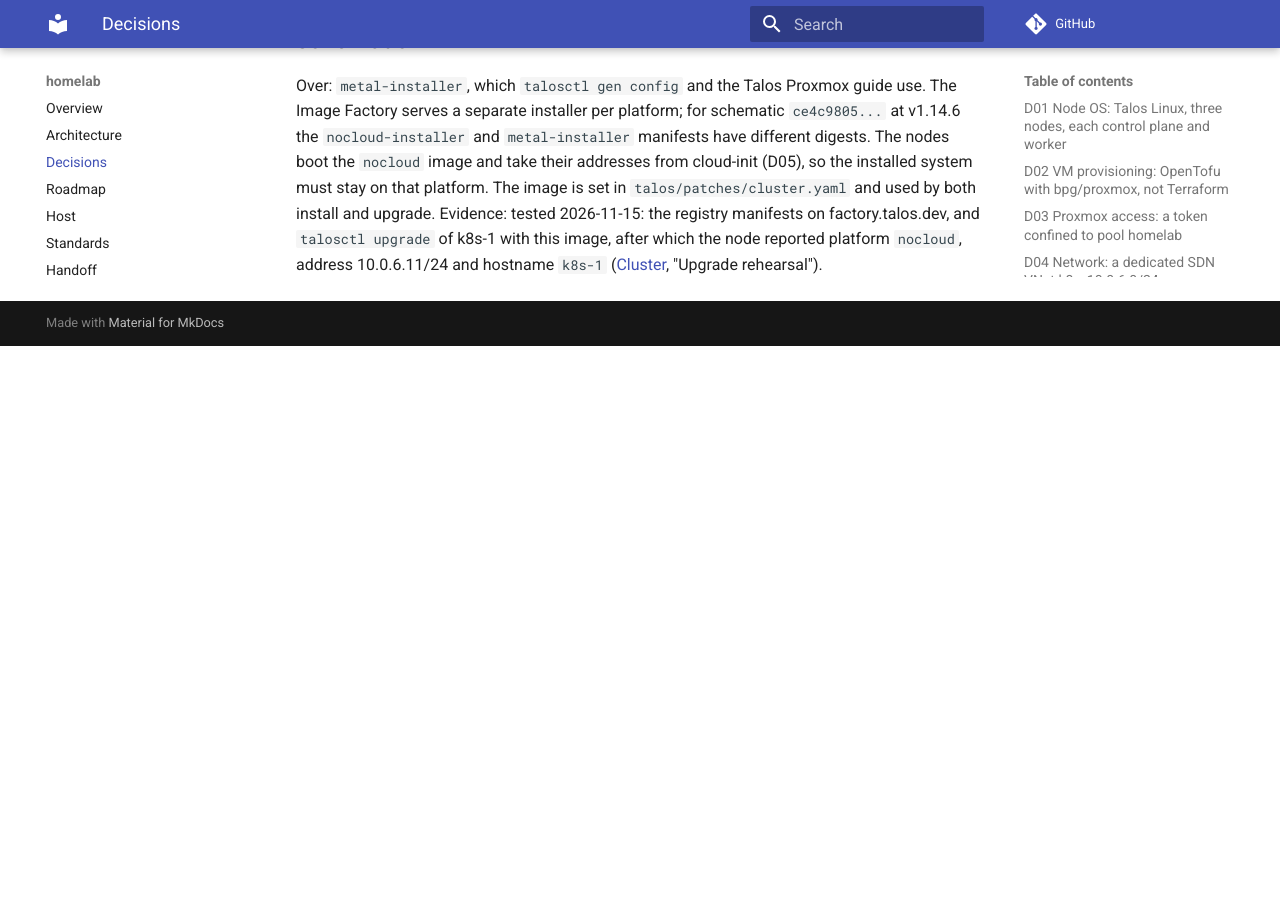
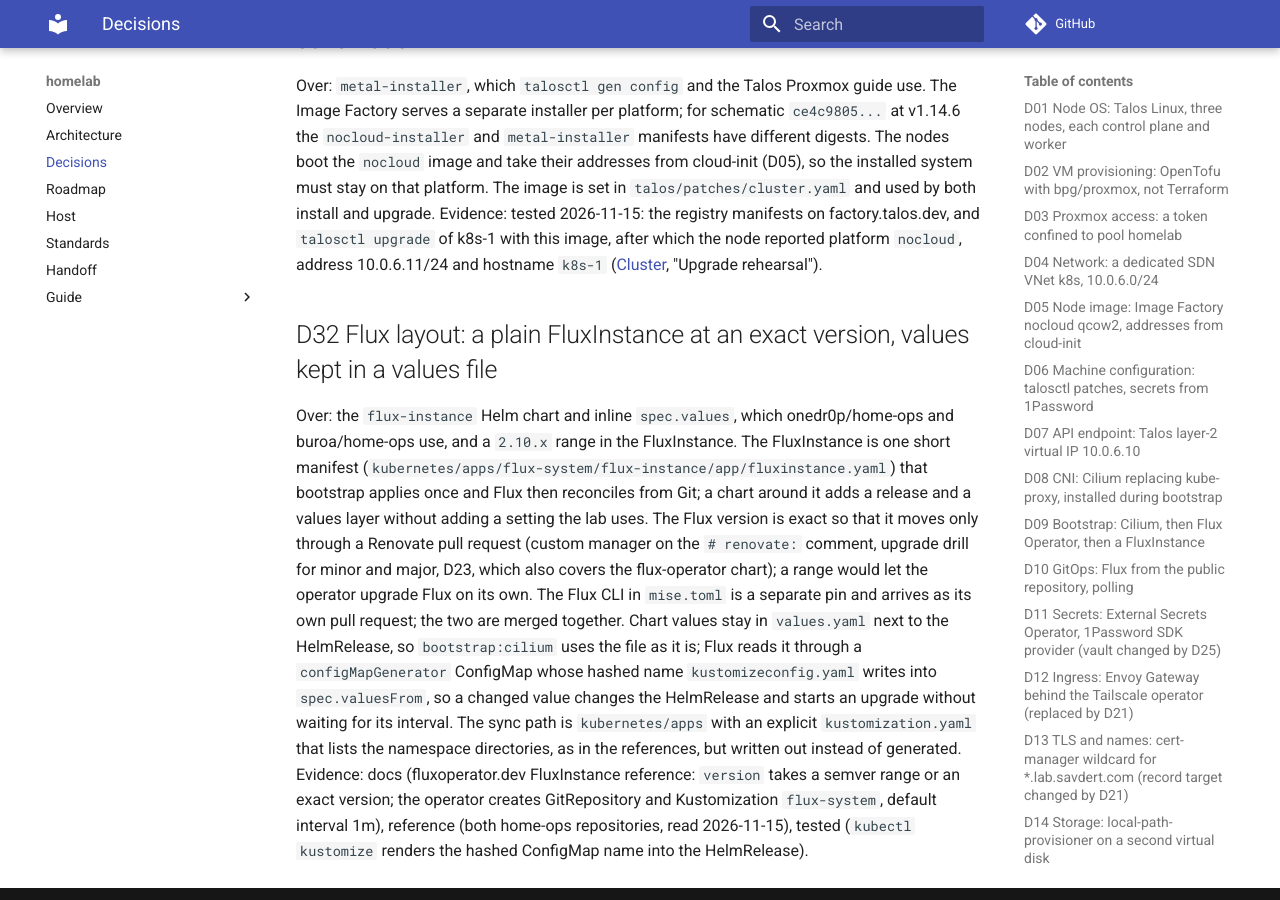
Before and after one commit to msavdert/homelab, an MkDocs documentation site: the page built from docs/decisions.md, in a window 1280 px wide and 900 px high, scrolled down 8723 px. Built offline with MkDocs 1.6.1 and Material for MkDocs 9.7.7, drawn with Linux system fonts in a browser that asks for light colours; comment, search, counter and statistics services are not loaded; before the commit the page ends 9069 px from its top, so only the background shows below that.

Commit message:
feat(flux): reconcile the cluster from kubernetes/apps with Flux Operator (#13)
## Summary

Phase 3 build step (roadmap, phase 3). Adds the Flux tree under
`kubernetes/apps/`:

- `flux-system/flux-instance`: a FluxInstance (Flux 2.10.0, exact) that
syncs `kubernetes/apps` from `main` of this public repository, polling
every minute (D10).
- `flux-system/flux-operator`: the flux-operator chart 0.62.1 as a
HelmRelease, so Flux manages its own operator.
- `kube-system/cilium`: the existing OCIRepository plus a HelmRelease;
values stay in `values.yaml` and reach Flux through a hashed ConfigMap
(D32).
- `mise run bootstrap:flux`: installs flux-operator with Helm from the
same files, applies the FluxInstance, waits for the first sync.
- The HelmReleases and the FluxInstance carry
`kustomize.toolkit.fluxcd.io/prune: disabled`, so removing an entry
never uninstalls Cilium or Flux.
- Renovate: a custom manager for the Flux version in the FluxInstance;
Flux minor and major updates are labelled `upgrade-drill`.
- D32 records the choices; standards and handoff updated.

Merging changes nothing in the cluster: Flux is not installed yet. After
the merge the architect runs `mise run bootstrap:flux` and proves that
Flux adopts the Cilium release without restarting its pods.

## How verified

- `kubectl kustomize` renders every directory; the hashed ConfigMap name
lands in the Cilium HelmRelease `valuesFrom`.
- `helm template` of flux-operator 0.62.1: FluxInstance CRD
`fluxcd.controlplane.io/v1`, required fields present.
- `renovate-config-validator --strict` (44.239.1) passes; the new regex
matches `fluxcd/flux2` 2.10.0 in `fluxinstance.yaml`.
- Live Cilium release (read-only): `helm get values` equals
`values.yaml`; the daemonset configmap checksum equals the offline
render of these files, so adoption should be a no-op upgrade.
- Audit: risky tier, internal auditor and agy gemini-4-hydrogen-high,
two rounds, both pass.

## Checklist

- [x] `mise run check` passes
- [x] Documents describe what exists after this change
- [x] A decision record was added if a decision changed
- [x] No secret value in files, output or this description

🤖 Generated with [Claude Code](https://claude.com/claude-code)

https://claude.ai/code/session_01FLhVtHGgNHt6bjBsu1cPRW

Co-authored-by: msavdert <msavdert@users.noreply.github.com>
Co-authored-by: Claude Opus 5.5 <noreply@anthropic.com>

```diff
--- a/docs/decisions.md
+++ b/docs/decisions.md
@@ -350,3 +350,30 @@ Evidence: tested 2026-11-15: the registry manifests on factory.talos.dev,
 and `talosctl upgrade` of k8s-1 with this image, after which the node
 reported platform `nocloud`, address 10.0.6.11/24 and hostname `k8s-1`
 ([Cluster](guide/02-cluster.md), "Upgrade rehearsal").
+
+## D32 Flux layout: a plain FluxInstance at an exact version, values kept in a values file
+
+Over: the `flux-instance` Helm chart and inline `spec.values`, which
+onedr0p/home-ops and buroa/home-ops use, and a `2.10.x` range in the
+FluxInstance. The FluxInstance is one short manifest
+(`kubernetes/apps/flux-system/flux-instance/app/fluxinstance.yaml`) that
+bootstrap applies once and Flux then reconciles from Git; a chart around it
+adds a release and a values layer without adding a setting the lab uses.
+The Flux version is exact so that it moves only through a Renovate pull
+request (custom manager on the `# renovate:` comment, upgrade drill for
+minor and major, D23, which also covers the flux-operator chart); a range
+would let the operator upgrade Flux on its own. The Flux CLI in `mise.toml`
+is a separate pin and arrives as its own pull request; the two are merged
+together. Chart values stay in `values.yaml` next to the HelmRelease, so
+`bootstrap:cilium` uses the file as it is; Flux reads it through a
+`configMapGenerator` ConfigMap whose hashed name `kustomizeconfig.yaml`
+writes into `spec.valuesFrom`, so a changed value changes the HelmRelease
+and starts an upgrade without waiting for its interval. The sync path is
+`kubernetes/apps` with an explicit `kustomization.yaml` that lists the
+namespace directories, as in the references, but written out instead of
+generated. Evidence: docs (fluxoperator.dev FluxInstance reference:
+`version` takes a semver range or an exact version; the operator creates
+GitRepository and Kustomization `flux-system`, default interval 1m),
+reference (both home-ops repositories, read 2026-11-15), tested
+(`kubectl kustomize` renders the hashed ConfigMap name into the
+HelmRelease).
--- a/docs/handoff.md
+++ b/docs/handoff.md
@@ -34,8 +34,8 @@ Last updated: 2026-11-15, when phase 2 closed.
   with `mise run bootstrap:cilium` from
   `kubernetes/apps/kube-system/cilium/app/`. How, and the gate output:
   [Cluster](guide/02-cluster.md).
-- **Phase 3 (Flux): open.** Nothing built. Renovate's `flux` manager
-  already reads `kubernetes/` (added in phase 2 for the Cilium chart).
+- **Phase 3 (Flux): open.** The Flux tree under `kubernetes/apps/` and
+  `mise run bootstrap:flux` are written (D32); Flux is not installed yet.
 - Checked and working on 2026-11-15: the Proxmox token (four permission
   paths), the Cloudflare token (zone `savdert.com` only, DNS write), the
   bucket `homelab` (upload, conditional write, delete), write access to
@@ -92,11 +92,11 @@ raw API calls, not with OpenTofu.
 ## Not verified
 
 - Everything marked "Prove here" in the roadmap from phase 3 on.
-- Whether Renovate detects the new pins: the kubelet image in `mise.toml`
-  (custom manager), the Cilium chart in `ocirepository.yaml` (`flux`
-  manager) and the installer tag in `talos/patches/cluster.yaml` (preset).
-  The configuration validates (renovate 44.239.1); check the "Detected
-  dependencies" of issue #6 after the merge.
+- Whether Renovate detects the Flux version in `fluxinstance.yaml`
+  (custom manager added in phase 3; the regex was tested locally) and the
+  flux-operator chart tag. Check "Detected dependencies" of issue #6.
+  The phase 2 pins (kubelet image, Cilium chart, installer tag) were
+  listed there on 2026-11-15.
 - Rebuilding the cluster from nothing (guide, "Day-two tasks") and
   `upgrade-k8s` have not been run.
 
```
Also changed, not shown: docs/standards.md (+3 -2 lines), mise.toml (+18 -2 lines), 16 other files.
